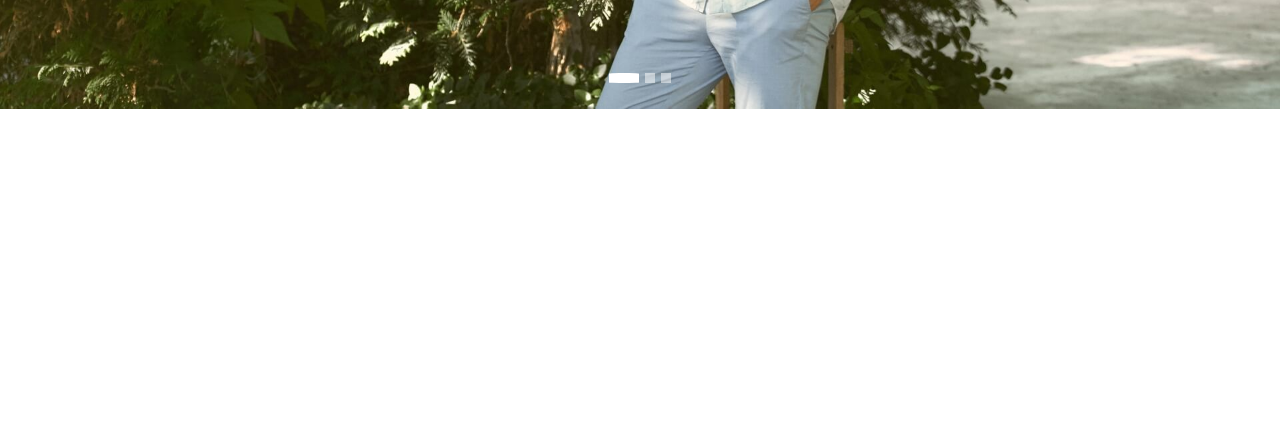
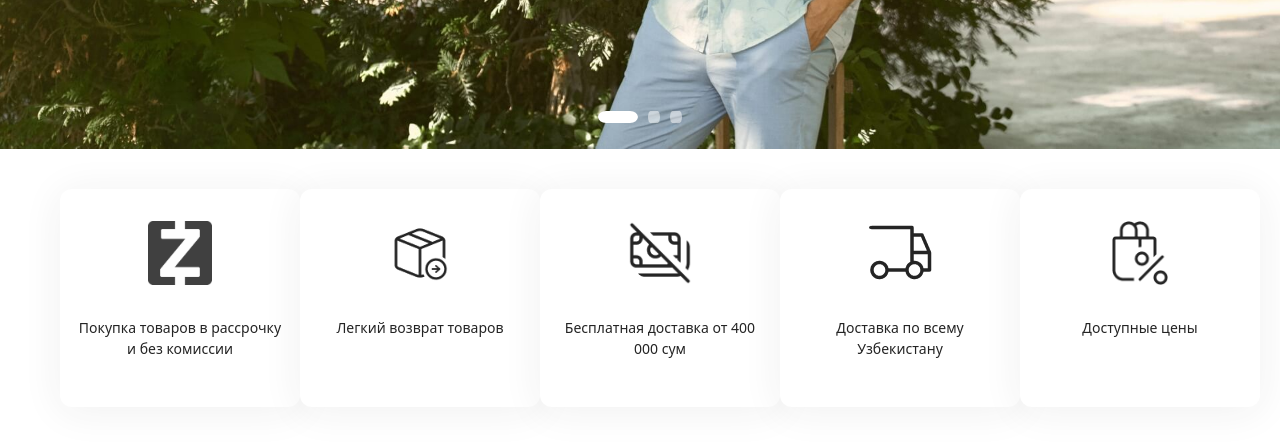
Before and after one commit to Abdurashid00/QazaqOzbe-republic, a plain HTML site: page Qazaq/Qazaq.html in a window 1280 px wide. Shown: the part 502-949 px from the top of the page. Before the commit the page ends 800 px from the top, so only its background shows below. Drawn offline with nearby package versions, Linux system fonts and the light colour scheme; a web font is replaced by a local one.

Commit message:
unactive finished

```diff
--- a/Qazaq/Qazaq.html
+++ b/Qazaq/Qazaq.html
@@ -116,18 +116,36 @@
             <div class="carousel-item">
               <img src="./img/carusel2.jpg" class="d-block w-100" alt="..." />
               <div class="carousel-caption">
-                <p class="carousel-text">НОВАЯ КОЛЛЕКЦИЯ</p>
+                <p class="carousel-text-px">ТОВАРЫ СО СКИДКОЙ</p>
                 <button class="carousel-btn">посмотреть все</button>
               </div>
             </div>
             <div class="carousel-item">
               <img src="./img/carusel3.jpg" class="d-block w-100" alt="..." />
               <div class="carousel-caption">
-                <p class="carousel-text">НОВАЯ КОЛЛЕКЦИЯ</p>
+                <p class="carousel-text-pl">ХИТЫ ПРОДАЖ</p>
                 <button class="carousel-btn">посмотреть все</button>
               </div>
             </div>
           </div>
+        </div>
+      </section>
+      <section class="unactive-infos">
+        <div class="infos-wrapper">
+          <div class="infos-card "><img src="./img/zoodmall.png" alt="">
+          <p>Покупка товаров в рассрочку и без комиссии</p></div>
+          <div class="infos-card"><img src="./img/box.png" alt="">
+          <p>Легкий возврат
+            товаров</p></div>
+          <div class="infos-card"><img src="./img/money.png" alt="">
+          <p>Бесплатная доставка
+            от 400 000 сум</p></div>
+          <div class="infos-card"><img src="./img/truck.png" alt="">
+          <p>Доставка по всему
+            Узбекистану</p></div>
+          <div class="infos-card"><img src="./img/price.png" alt="">
+          <p>Доступные
+            цены</p></div>
         </div>
       </section>
     </main>
--- a/Qazaq/qazaq.css
+++ b/Qazaq/qazaq.css
@@ -5,6 +5,8 @@ body {
   margin: 0;
   padding: 0;
   box-sizing: border-box;
+
+
 }
 /* HEADER IS STARTED */
 
@@ -103,14 +105,28 @@ body {
   /* HEADER IS FINISHED */
 
 /* MAIN IS STARTED */
+
+.swiper{
+  margin-top: 40px;
+}
 .carousel-item .carousel-caption{
   bottom: 25% ;
 }
+
+
 .carousel-text{
-  display: flex;
-  align-items: center;
   font-weight: 700;
 font-size: 100px;
+}
+
+.carousel-text-px{
+  font-weight: 700;
+font-size: 90px;
+}
+.carousel-text-pl{
+  margin-left: 30px;
+  font-weight: 700;
+font-size: 90px;
 }
 .carousel-btn{
   padding: 12px 24px;
@@ -122,37 +138,72 @@ font-size: 100px;
   transition: .5s;
   cursor: pointer;
   border-radius: 4px;
+
+}
+
+.carousel-btn> a{
+  text-decoration: none;
+  list-style: none;
+  color: #ffffff;
+}
+
+.carousel-btn> a:hover{
+  color: #ffffff;
 }
 
 .carousel-btn:hover{
   background-color: #4e5364;
-
   padding: 14px 28px;
   transition: .5s;
 }
 
-.carousel-indicators .dot {
-            height: 10px !important;
-            width: 10px !important;
-            margin: 0 5px;
-            display: inline-block;
-            background-color: #717171;
-            cursor: pointer;
-            transition: width 0.8s ease, height 0.8s ease, background-color 0.5s ease;
-        }
 
-        .carousel-indicators  .dot.active {
-            width: 30px !important;
-            height: 10px !important;
-            background-color: white; /* Change to match the active state style */
-            border-radius: 35%;
-        }
+.carousel-indicators button {
+  width: 12px !important;
+  height: 12px !important;
+  border: none;
+  border-radius: 20% / 50%;
+  background-color: gray;
+  transition: background-color 0.3s;
+  margin: 0 5px !important;
+}
+.carousel-indicators button.active {
+  width: 40px !important;
+}
+
+.infos-wrapper{
+  display: flex;
+  justify-content: space-between;
+  padding: 40px 60px;
+}
 
 
+.infos-card{
+  width: calc(20% - 51.2px);
+  min-width: 240px;
+  padding: 32px 16px;
+  display: flex;
+  flex-direction: column;
+  align-items: center;
+  background: #fff;
+  box-shadow: 0 4px 40px rgba(38, 41, 43, .07);
+  border-radius: 12px;
+}
 
+.infos-card img{
+  width: 64px;
+  height: 64px;
+  -o-object-fit: contain;
+  object-fit: contain;
+  margin-bottom: 32px;
+}
 
-
-
+.infos-card p{
+  font-weight: 500;
+  font-size: 14px;
+  text-align: center;
+    color: #242424;
+}
 
 
 /* FOOTER IS STARTED */
```
Also changed, not shown: Qazaq/img/box.png (added), Qazaq/img/money.png (added), Qazaq/img/price.png (added), Qazaq/img/truck.png (added), Qazaq/img/zoodmall.png (added).
